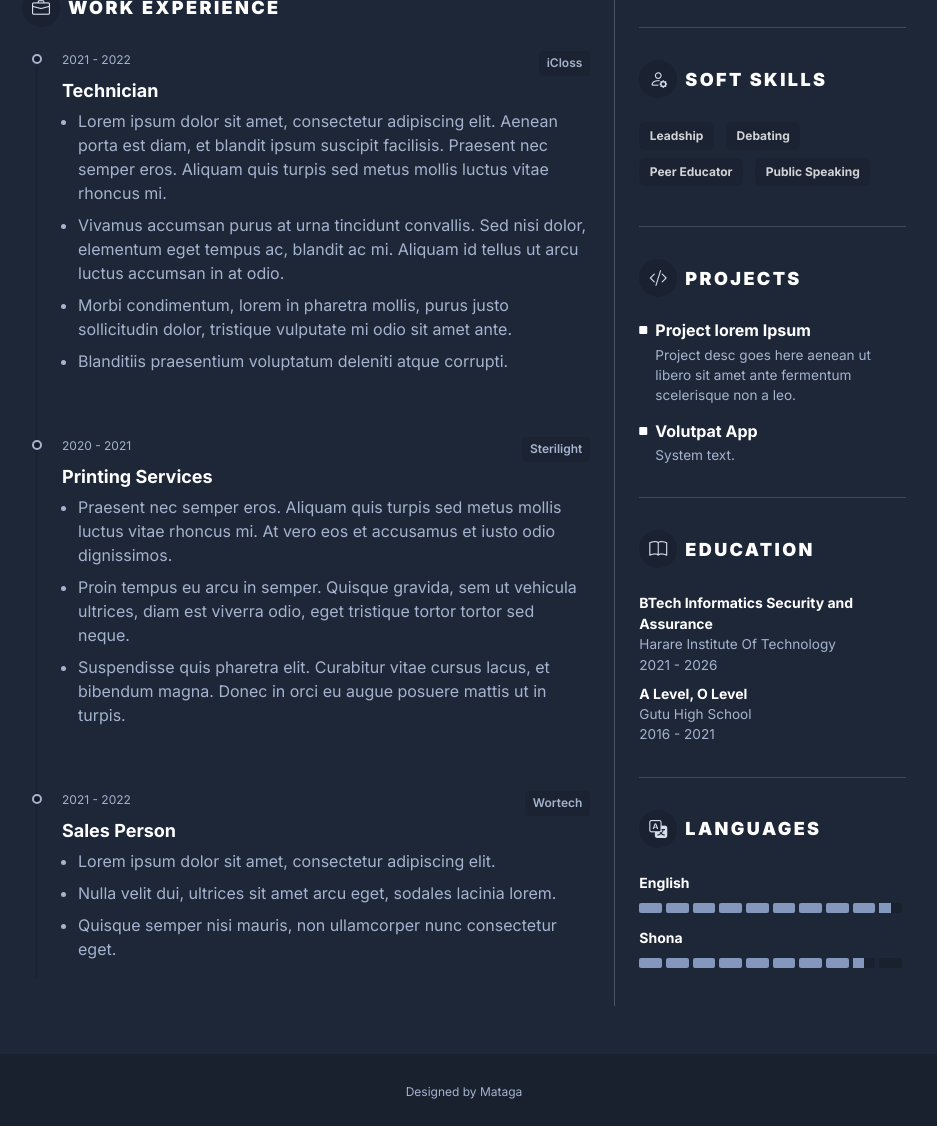
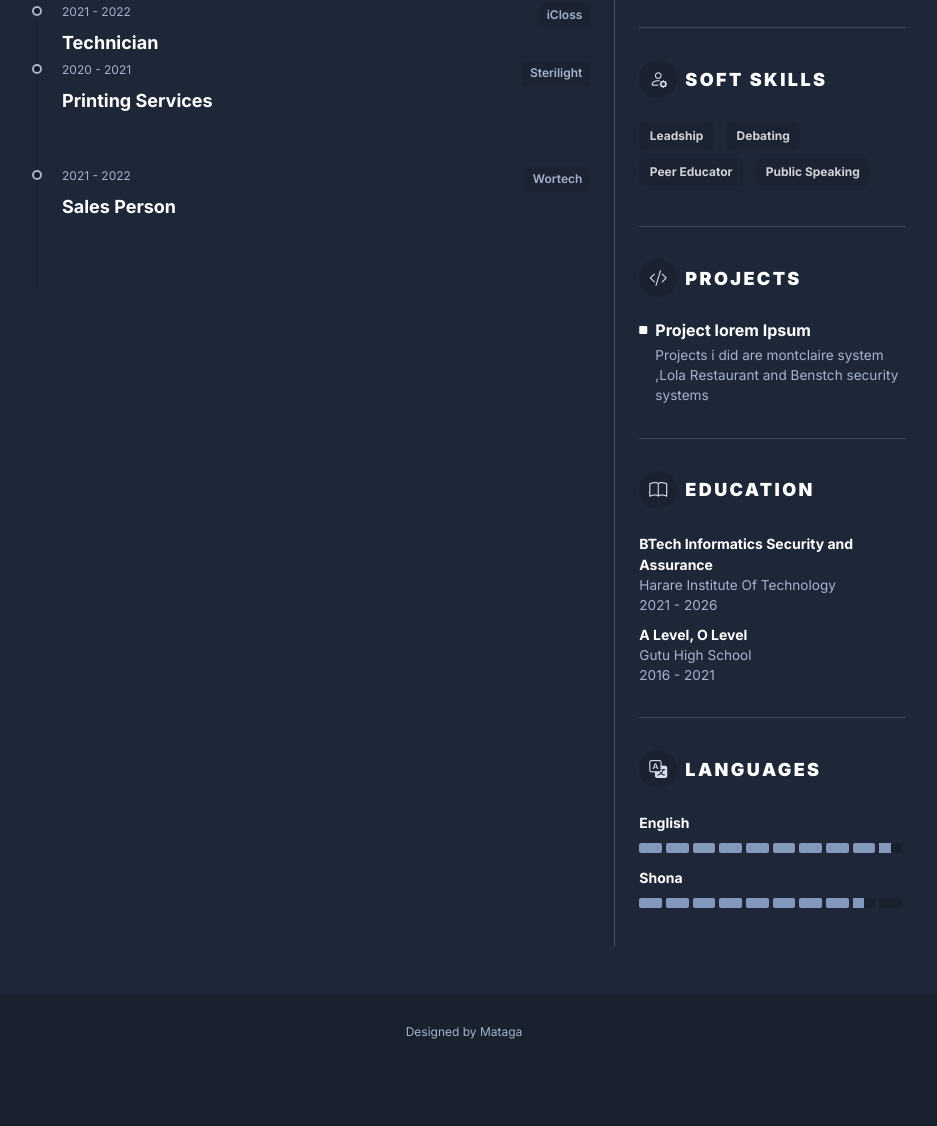
Before and after one commit to iambeu/portfolio, a plain HTML site: page index.html in a window 1280 px wide. Shown: the part 702-1828 px from the top of the page, without its empty margins (176-1113 px from the left). After the commit the page ends 1768 px from the top, so only its background shows below. Drawn offline with nearby package versions, Linux system fonts and the light colour scheme.

Commit message:
update.html
update my details

```diff
--- a/index.html
+++ b/index.html
@@ -74,7 +74,7 @@
 									<section class="resume-summary-section resume-section">
 										<h3 class="resume-section-heading text-uppercase py-2 py-lg-3 py-2 py-lg-3"><i class="resume-section-heading-icon bi bi-person me-2"></i>About Me</h3>
 										<div class="resume-summary-desc">
-											Summarise your career profile here lorem ipsum dolor sit amet, consectetuer adipiscing elit. Aenean commodo ligula eget dolor aenean massa. Cum sociis natoque penatibus et magnis dis parturient montes, nascetur ridiculus mus.
+											Summarise your career profile here:I am diligent and hardworking tester who can work without supervision.
 										</div>
 									</section>
 
@@ -94,20 +94,9 @@
 											        <h3 class="resume-position-title mb-1">Technician</h3>
 
 											    </div>
-											    <div class="resume-timeline-item-desc">
 
 
-												    <ul class="resume-timeline-list">
-													    <li>Lorem ipsum dolor sit amet, consectetur adipiscing elit. Aenean porta est diam, et blandit ipsum suscipit facilisis. Praesent nec semper eros. Aliquam quis turpis sed metus mollis luctus vitae rhoncus mi. </li>
-													    <li>Vivamus accumsan purus at urna tincidunt convallis. Sed nisi dolor, elementum eget tempus ac, blandit ac mi. Aliquam id tellus ut arcu luctus accumsan in at odio. </li>
 
-													    <li>Morbi condimentum, lorem in pharetra mollis, purus justo sollicitudin dolor, tristique vulputate mi odio sit amet ante.</li>
-													    <li>Blanditiis praesentium voluptatum deleniti atque corrupti.</li>
-												    </ul>
-
-											    </div>
-
-										    </article>
 
 										    <article class="resume-timeline-item position-relative pb-5">
 
@@ -118,15 +107,6 @@
 													    <div class="resume-company-name">Sterilight</div>
 												    </div>
 											        <h3 class="resume-position-title mb-1">Printing Services</h3>
-
-											    </div>
-											    <div class="resume-timeline-item-desc">
-												    <ul class="resume-timeline-list">
-
-													    <li>Praesent nec semper eros. Aliquam quis turpis sed metus mollis luctus vitae rhoncus mi. At vero eos et accusamus et iusto odio dignissimos.</li>
-													    <li>Proin tempus eu arcu in semper. Quisque gravida, sem ut vehicula ultrices, diam est viverra odio, eget tristique tortor tortor sed neque.</li>
-													    <li>Suspendisse quis pharetra elit. Curabitur vitae cursus lacus, et bibendum magna. Donec in orci eu augue posuere mattis ut in turpis.</li>
-												    </ul>
 
 											    </div>
 
@@ -142,18 +122,8 @@
 											        <h3 class="resume-position-title mb-1">Sales Person</h3>
 
 											    </div>
-											    <div class="resume-timeline-item-desc">
-												    <ul class="resume-timeline-list">
 
-													    <li>Lorem ipsum dolor sit amet, consectetur adipiscing elit.</li>
-													    <li>Nulla velit dui, ultrices sit amet arcu eget, sodales lacinia lorem.</li>
-													    <li>Quisque semper nisi mauris, non ullamcorper nunc consectetur eget. </li>
 
-												    </ul>
-
-											    </div>
-
-										    </article>
 							            </div>
 									</section>
 								</div>
@@ -215,15 +185,10 @@
 										<div class="item">
 											<h4 class="item-heading"><i class="item-icon bi bi-square-fill me-2"></i><a href="#">Project lorem Ipsum</a></h4>
 											<div class="item-desc">
-												Project desc goes here aenean ut libero sit amet ante fermentum scelerisque non a leo.
+												Projects i did are montclaire system ,Lola Restaurant and Benstch security systems
 											</div>
 										</div>
-										<div class="item">
-											<h4 class="item-heading"><i class="item-icon bi bi-square-fill me-2"></i><a href="#">Volutpat App</a></h4>
-											<div class="item-desc">
-												System text.
-											</div>
-										</div>
+
 
 
 									</section>
```
